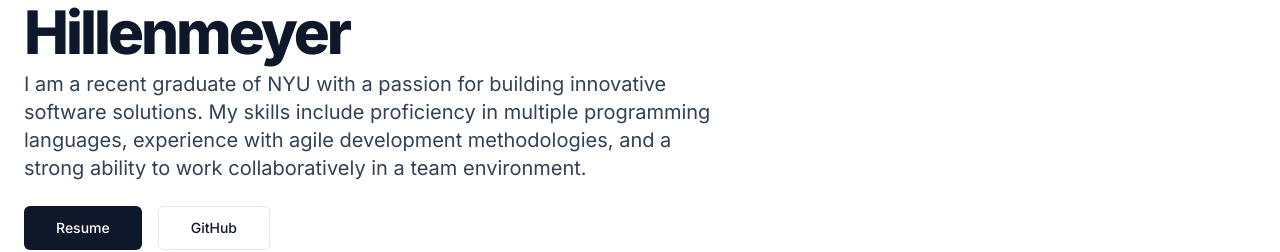
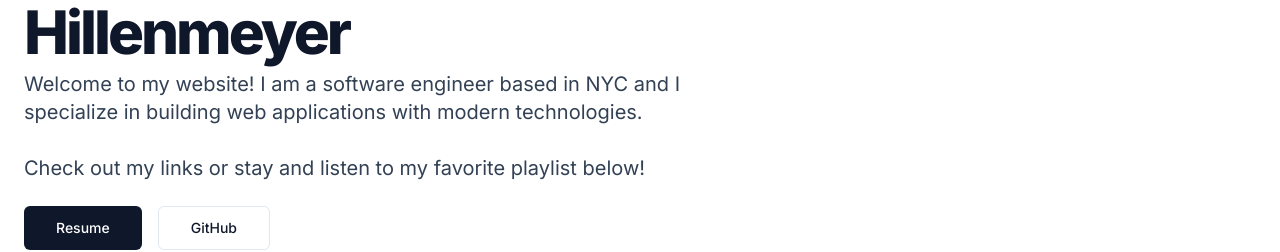
Before and after one commit to thomashillen/thillen.com, a Next.js app in the folder thillen/: page / in a window 1280 px wide. Shown: the part 163-415 px from the top of the page. Built offline with nearby package versions, Linux system fonts and the light colour scheme.

Commit message:
intro text

```diff
--- a/thillen/pages/index.tsx
+++ b/thillen/pages/index.tsx
@@ -24,11 +24,12 @@ export default function IndexPage() {
             Hillenmeyer
           </h1>
           <p className="max-w-[700px] text-lg text-slate-700 dark:text-slate-400 sm:text-xl">
-            I am a recent graduate of NYU with a passion for building innovative
-            software solutions. My skills include proficiency in multiple
-            programming languages, experience with agile development
-            methodologies, and a strong ability to work collaboratively in a
-            team environment.
+            Welcome to my website! I am a software engineer based in NYC and I
+            specialize in building web applications with modern technologies.<br/><br/>
+            Check out my links or stay and listen to my favorite playlist below!
+            {/* <svg className="inline-block w-6 h-6 ml-2" viewBox="0 0 24 24" fill="none" stroke="currentColor" strokeWidth="2" strokeLinecap="round" strokeLinejoin="round">
+              <path d="M6 9l6 6 6-6" />
+            </svg> */}
           </p>
         </div>
         <div className="flex gap-4">
@@ -56,7 +57,7 @@ export default function IndexPage() {
             width="100%"
             height="452"
             // frameBorder="0"
-            // allowFullScreen=""
+            // allowFullScreen="true"
             allow="autoplay; clipboard-write; encrypted-media; fullscreen; picture-in-picture"
             loading="lazy"
           ></iframe>
```
